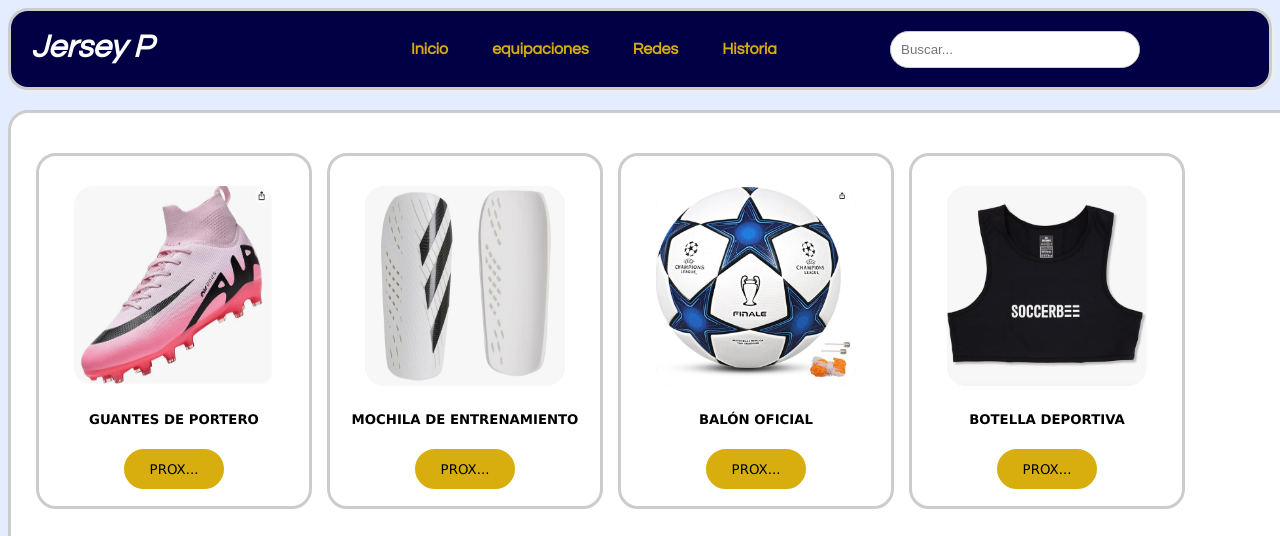
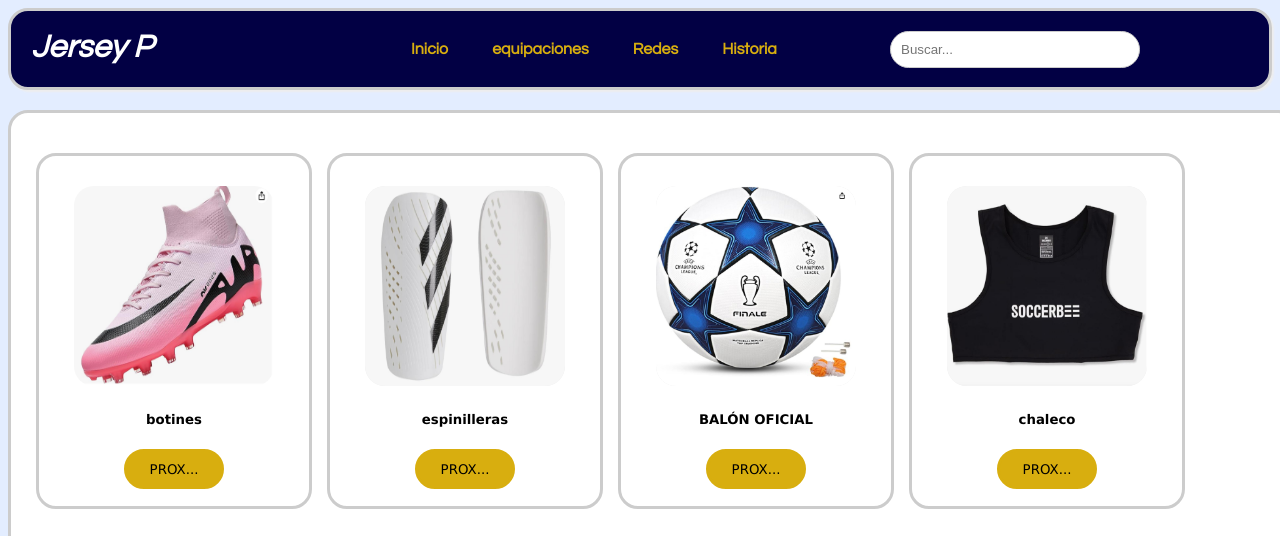
Before and after one commit to JerseysP/web, a plain HTML site: page accesorios.html in a window 1280 px wide. Shown: the top 536 px of the page. Drawn offline with Linux system fonts and the light colour scheme.

Commit message:
Update accesorios.html

```diff
--- a/accesorios.html
+++ b/accesorios.html
@@ -30,13 +30,13 @@
 
 	<div class="accesorio">
 		<img src="imagen/botines.jpg">
-		<h5>GUANTES DE PORTERO</h5>
+		<h5>botines</h5>
 		<a href="interes.html"><button>PROX...</button></a>
 	</div>
 
 	<div class="accesorio">
 		<img src="imagen/espinilleras.jpg">
-		<h5>MOCHILA DE ENTRENAMIENTO</h5>
+		<h5>espinilleras</h5>
 		<a href="interes.html"><button>PROX...</button></a>
 	</div>
 
@@ -48,7 +48,7 @@
 
 	<div class="accesorio">
 		<img src="imagen/chaleco.jpg">
-		<h5>BOTELLA DEPORTIVA</h5>
+		<h5>chaleco</h5>
 		<a href="interes.html"><button>PROX...</button></a>
 	</div>
 
```
